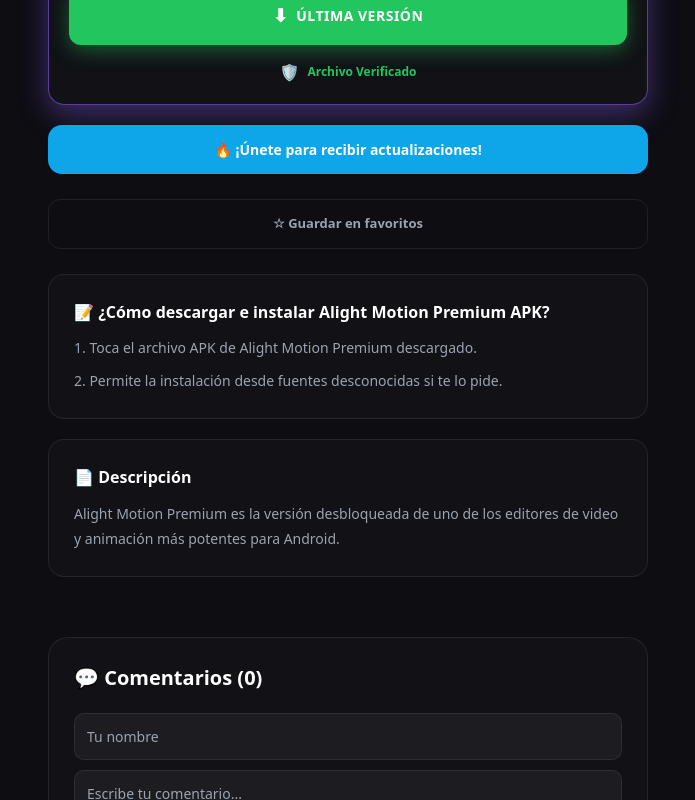
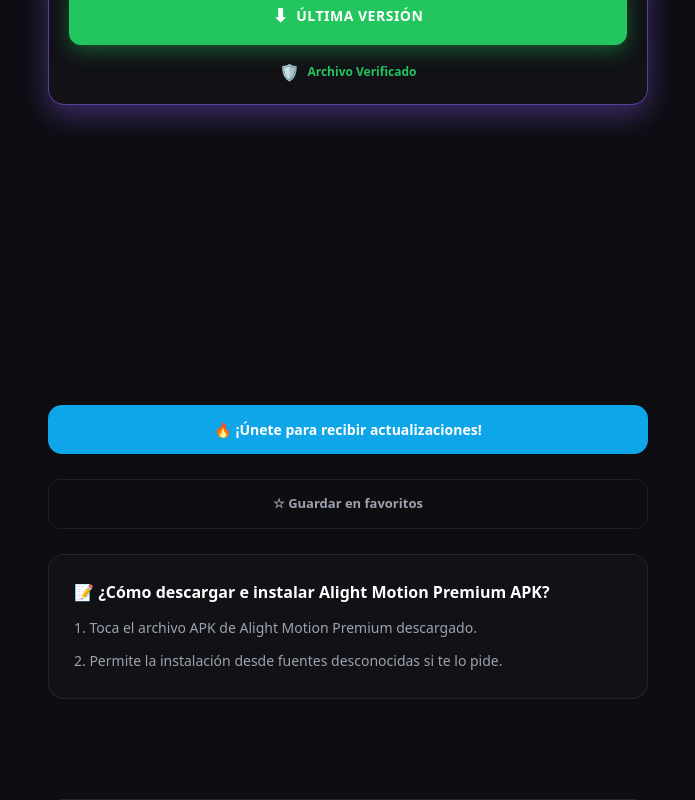
Before and after one commit to Ema242vu/APPS, a Next.js app: page /apps/alight-motion in a window 1280 px wide. Shown: the part 580-1380 px from the top of the page, without its empty margins (292-987 px from the left). Built offline with nearby package versions, Linux system fonts and the light colour scheme.

Commit message:
Adsterra 300x250 y 468x60 + Native Banner integrados

```diff
--- a/app/apps/[slug]/page.tsx
+++ b/app/apps/[slug]/page.tsx
@@ -6,6 +6,7 @@
 import AdModal from "@/components/AdModal";
 import Comments from "@/components/Comments";
 import NativeBanner from "@/components/NativeBanner";
+import { AdsterraBanner300x250, AdsterraBanner468x60 } from "@/components/AdsterraBanners";
 import WaitModal from "@/components/WaitModal";
 
 export default function AppPage() {
@@ -84,8 +85,8 @@
 
   const handleShare = async () => {
     const shareData = {
-      title: `${app.name} - Mi Store`,
-      text: `Descarga ${app.name} premium gratis desde Mi Store 🐾`,
+      title: `${app.name} - PERSONS oficial`,
+      text: `Descarga ${app.name} premium gratis desde PERSONS oficial 🐾`,
       url: `https://apps-peach-two.vercel.app/apps/${app.slug}`,
     };
     try {
@@ -242,6 +243,9 @@
           </div>
         </div>
 
+        {/* Adsterra Banner 300x250 */}
+        <AdsterraBanner300x250 />
+
         {/* Botón unirse */}
         <a
           href="https://chat.whatsapp.com/HoM5JTuNl16BBhFSp1YBkm"
@@ -272,6 +276,9 @@
             2. Permite la instalación desde fuentes desconocidas si te lo pide.
           </p>
         </div>
+
+        {/* Adsterra Banner 468x60 */}
+        <AdsterraBanner468x60 />
 
         {/* Descripción */}
         <div style={{ padding: "25px", borderRadius: "16px", backgroundColor: "var(--bg-card)", border: "1px solid var(--border-color)", marginBottom: "20px" }}>
--- /dev/null
+++ b/components/AdsterraBanners.tsx
@@ -0,0 +1,92 @@
+"use client";
+
+import { useEffect, useRef } from "react";
+
+export function AdsterraBanner300x250() {
+  const containerRef = useRef<HTMLDivElement>(null);
+
+  useEffect(() => {
+    if (!containerRef.current) return;
+    containerRef.current.innerHTML = "";
+
+    const configScript = document.createElement("script");
+    configScript.type = "text/javascript";
+    configScript.innerHTML = `
+      atOptions = {
+        'key' : '9c418f5f528430201ed07204e5c895aa',
+        'format' : 'iframe',
+        'height' : 250,
+        'width' : 300,
+        'params' : {}
+      };
+    `;
+
+    const invokeScript = document.createElement("script");
+    invokeScript.type = "text/javascript";
+    invokeScript.src = "https://bellnewyork.org/22/9c418f5f528430201ed07204e5c895aa";
+
+    containerRef.current.appendChild(configScript);
+    containerRef.current.appendChild(invokeScript);
+  }, []);
+
+  return (
+    <div
+      style={{
+        display: "flex",
+        justifyContent: "center",
+        alignItems: "center",
+        marginTop: "25px",
+        marginBottom: "25px",
+        minHeight: "250px",
+        width: "100%",
+      }}
+    >
+      <div ref={containerRef} style={{ width: "300px", height: "250px" }}></div>
+    </div>
+  );
+}
+
+export function AdsterraBanner468x60() {
+  const containerRef = useRef<HTMLDivElement>(null);
+
+  useEffect(() => {
+    if (!containerRef.current) return;
+    containerRef.current.innerHTML = "";
+
+    const configScript = document.createElement("script");
+    configScript.type = "text/javascript";
+    configScript.innerHTML = `
+      atOptions = {
+        'key' : 'f3a25420cb8f0ff813de40e101870a27',
+        'format' : 'iframe',
+        'height' : 60,
+        'width' : 468,
+        'params' : {}
+      };
+    `;
+
+    const invokeScript = document.createElement("script");
+    invokeScript.type = "text/javascript";
+    invokeScript.src = "https://bellnewyork.org/22/f3a25420cb8f0ff813de40e101870a27";
+
+    containerRef.current.appendChild(configScript);
+    containerRef.current.appendChild(invokeScript);
+  }, []);
+
+  return (
+    <div
+      style={{
+        display: "flex",
+        justifyContent: "center",
+        alignItems: "center",
+        marginTop: "20px",
+        marginBottom: "20px",
+        minHeight: "60px",
+        width: "100%",
+        overflow: "hidden",
+      }}
+    >
+      <div ref={containerRef} style={{ width: "468px", height: "60px", maxWidth: "100%" }}></div>
+    </div>
+  );
+}
```
